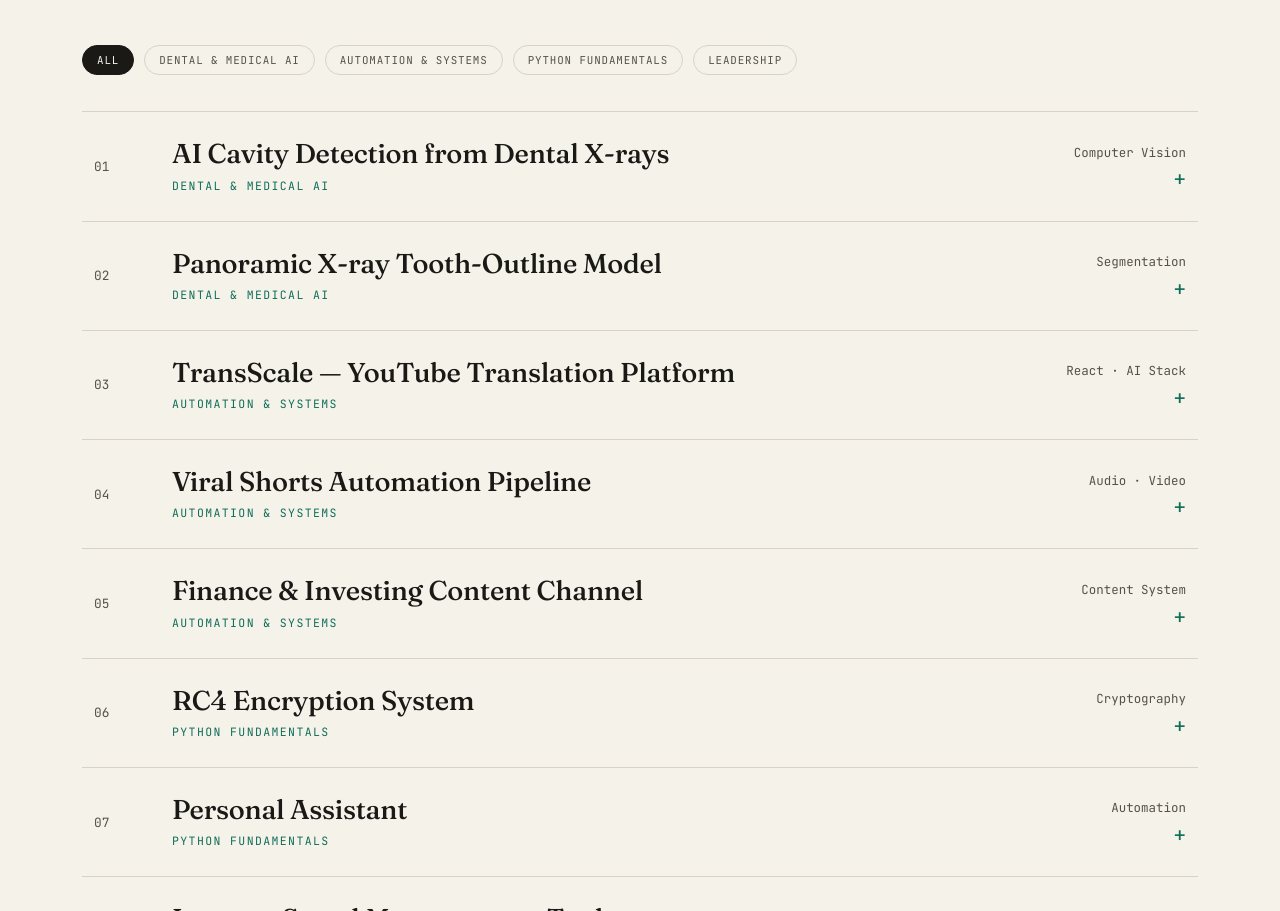
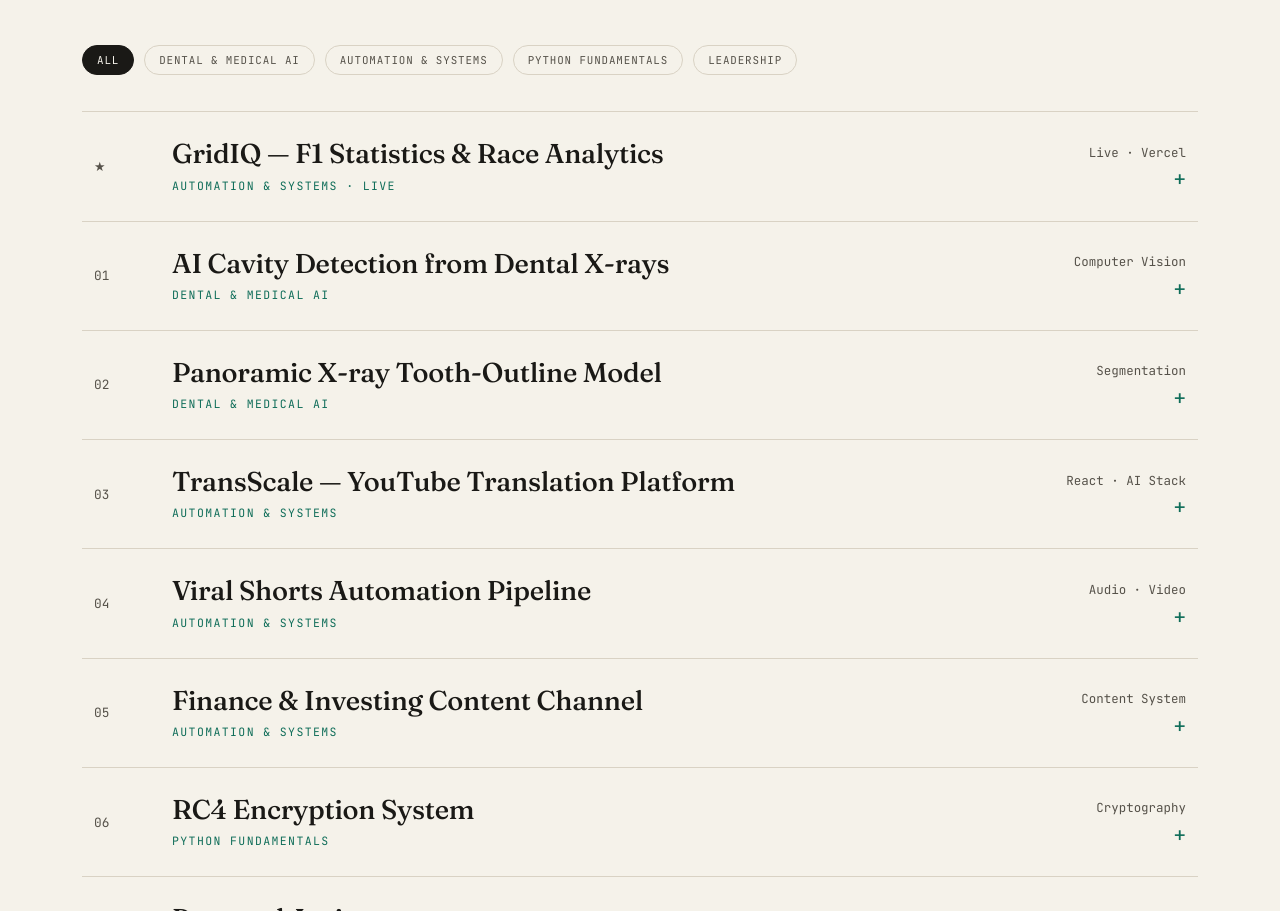
Before and after one commit to light4646/light4646.github.io, a plain HTML site: page index.html in a window 1280 px wide. Shown: the part 1579-2490 px from the top of the page. Drawn offline with Linux system fonts and the light colour scheme.

Commit message:
Add files via upload

```diff
--- a/index.html
+++ b/index.html
@@ -830,6 +830,31 @@
 
       <div class="proj-list reveal d2">
 
+        <!-- GridIQ (featured) -->
+        <div class="proj" data-cat="automation">
+          <div class="proj-head">
+            <span class="proj-num">★</span>
+            <div>
+              <h3 class="proj-title">GridIQ — F1 Statistics &amp; Race Analytics</h3><span
+                class="proj-cat mono">Automation & Systems · Live</span>
+            </div>
+            <div class="proj-meta"><span class="proj-year">Live · Vercel</span><span class="proj-toggle">+</span></div>
+          </div>
+          <div class="proj-body">
+            <div class="proj-body-inner">
+              <div>
+                <p class="proj-desc">A full <b>Formula 1 statistics &amp; race-intelligence platform</b> covering every
+                  season from 1950 to 2026 — world champions, driver and constructor records, side-by-side comparisons,
+                  and deep <b>FastF1 race dashboards</b> with lap traces, stint analysis, and tyre strategy. 77 seasons,
+                  1,154 races, and ~26,000 result rows — designed, built, and deployed end-to-end.</p>
+                <div class="tech"><span>Next.js</span><span>React</span><span>FastF1</span><span>Data
+                    Pipeline</span><span>Vercel</span></div>
+              </div>
+              <a class="proj-link" href="https://gridiq-live.vercel.app/" target="_blank" rel="noopener">Visit →</a>
+            </div>
+          </div>
+        </div>
+
         <!-- 1 -->
         <div class="proj" data-cat="medical">
           <div class="proj-head">
```
